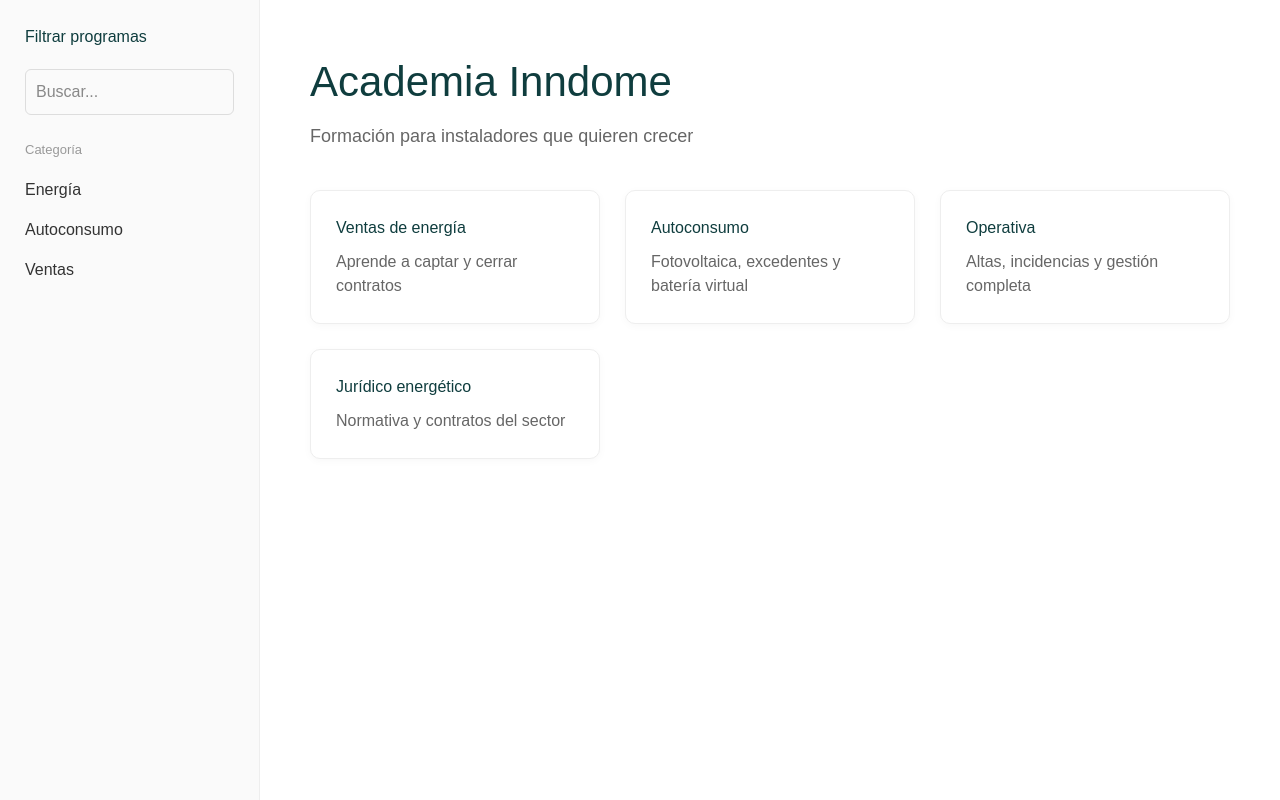
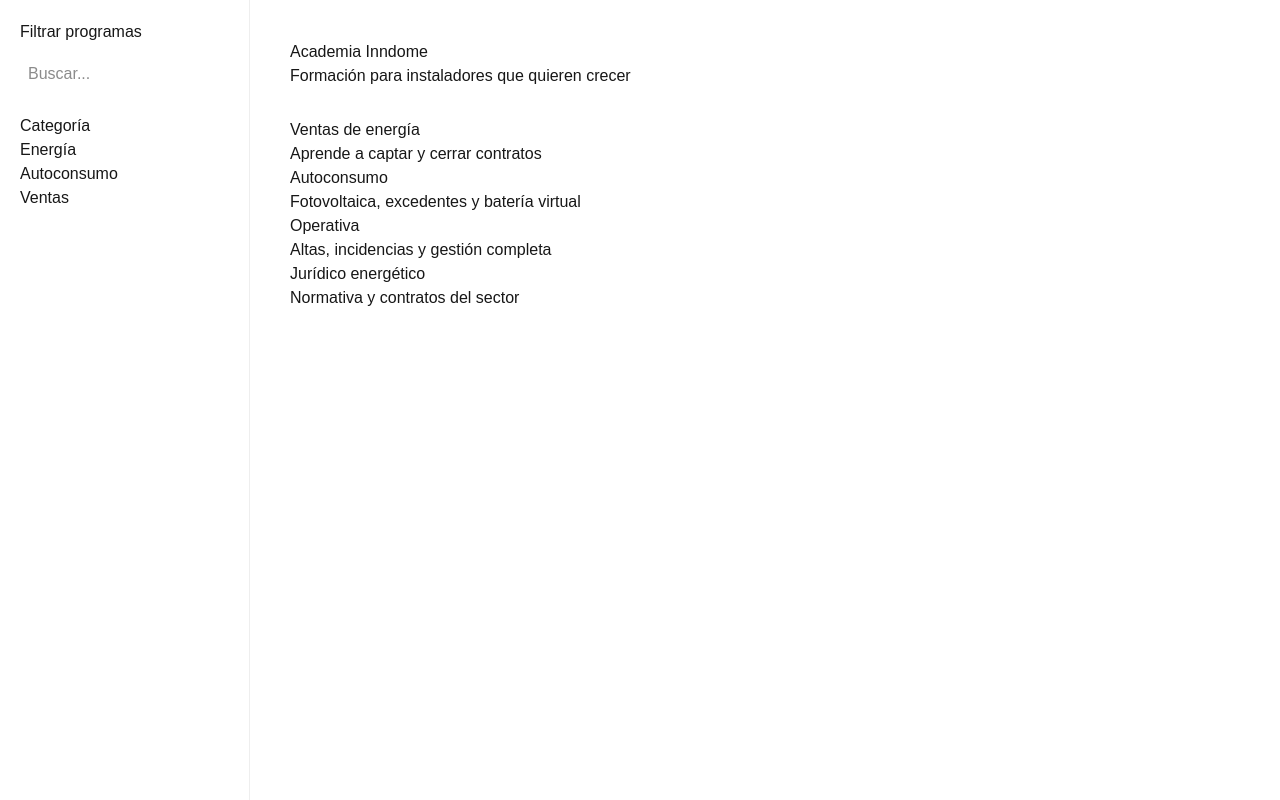
Before and after one commit to Inndome/academa-inndome, a Next.js app: page / in a window 1280 px wide. Built offline with nearby package versions, Linux system fonts and the light colour scheme.

Commit message:
Update page.tsx

```diff
--- a/app/page.tsx
+++ b/app/page.tsx
@@ -1,105 +1,42 @@
 export default function Home() {
   return (
-    <div style={{ display: "flex", minHeight: "100vh", fontFamily: "Arial, sans-serif" }}>
+    <div style={{ display: "flex", minHeight: "100vh" }}>
 
-      {/* SIDEBAR */}
-      <aside style={{
-        width: "260px",
-        padding: "25px",
-        borderRight: "1px solid #eee",
-        background: "#fafafa"
-      }}>
-        <h3 style={{ marginBottom: "20px", color: "#0f3d3e" }}>Filtrar programas</h3>
+      <aside style={{ width: "250px", padding: "20px", borderRight: "1px solid #eee" }}>
+        <h3>Filtrar programas</h3>
 
         <input
           placeholder="Buscar..."
-          style={{
-            width: "100%",
-            padding: "10px",
-            border: "1px solid #ddd",
-            borderRadius: "6px",
-            marginBottom: "25px"
-          }}
+          style={{ width: "100%", padding: "8px", marginTop: "10px" }}
         />
 
-        <div>
-          <p style={{ color: "#999", fontSize: "13px" }}>Categoría</p>
-          <ul style={{ listStyle: "none", padding: 0, marginTop: "10px" }}>
-            <li style={item}>Energía</li>
-            <li style={item}>Autoconsumo</li>
-            <li style={item}>Ventas</li>
-          </ul>
-        </div>
+        <p style={{ marginTop: "20px" }}>Categoría</p>
+        <ul style={{ listStyle: "none", padding: 0 }}>
+          <li>Energía</li>
+          <li>Autoconsumo</li>
+          <li>Ventas</li>
+        </ul>
       </aside>
 
-      {/* CONTENIDO */}
-      <main style={{ flex: 1, padding: "50px" }}>
+      <main style={{ padding: "40px", flex: 1 }}>
+        <h1>Academia Inndome</h1>
+        <p>Formación para instaladores que quieren crecer</p>
 
-        <h1 style={{
-          fontSize: "42px",
-          marginBottom: "10px",
-          color: "#0f3d3e"
-        }}>
-          Academia Inndome
-        </h1>
+        <div style={{ marginTop: "30px" }}>
+          <h3>Ventas de energía</h3>
+          <p>Aprende a captar y cerrar contratos</p>
 
-        <p style={{
-          color: "#666",
-          marginBottom: "40px",
-          fontSize: "18px"
-        }}>
-          Formación para instaladores que quieren crecer
-        </p>
+          <h3>Autoconsumo</h3>
+          <p>Fotovoltaica, excedentes y batería virtual</p>
 
-        {/* GRID TARJETAS */}
-        <div style={{
-          display: "grid",
-          gridTemplateColumns: "repeat(3, 1fr)",
-          gap: "25px"
-        }}>
+          <h3>Operativa</h3>
+          <p>Altas, incidencias y gestión completa</p>
 
-          {card("Ventas de energía", "Aprende a captar y cerrar contratos")}
-          {card("Autoconsumo", "Fotovoltaica, excedentes y batería virtual")}
-          {card("Operativa", "Altas, incidencias y gestión completa")}
-          {card("Jurídico energético", "Normativa y contratos del sector")}
+          <h3>Jurídico energético</h3>
+          <p>Normativa y contratos del sector</p>
+        </div>
+      </main>
 
-        </div>
-
-      </main>
     </div>
   );
 }
-
-/* ESTILO ITEMS SIDEBAR */
-const item = {
-  padding: "8px 0",
-  cursor: "pointer",
-  color: "#333"
-};
-
-/* COMPONENTE TARJETA */
-function card(title: string, desc: string) {
-  return (
-    <div style={{
-      padding: "25px",
-      border: "1px solid #eee",
-      borderRadius: "10px",
-      background: "white",
-      transition: "0.2s",
-      boxShadow: "0 2px 8px rgba(0,0,0,0.03)",
-      cursor: "pointer"
-    }}
-      onMouseEnter={(e) => {
-        (e.currentTarget as HTMLElement).style.transform = "translateY(-4px)";
-        (e.currentTarget as HTMLElement).style.boxShadow = "0 8px 20px rgba(0,0,0,0.08)";
-      }}
-      onMouseLeave={(e) => {
-        (e.currentTarget as HTMLElement).style.transform = "none";
-        (e.currentTarget as HTMLElement).style.boxShadow = "0 2px 8px rgba(0,0,0,0.03)";
-      }}
-    >
-      <h3 style={{ marginBottom: "10px", color: "#0f3d3e" }}>{title}</h3>
-      <p style={{ color: "#666", lineHeight: "1.5" }}>{desc}</p>
-    </div>
-  );
-}
```
